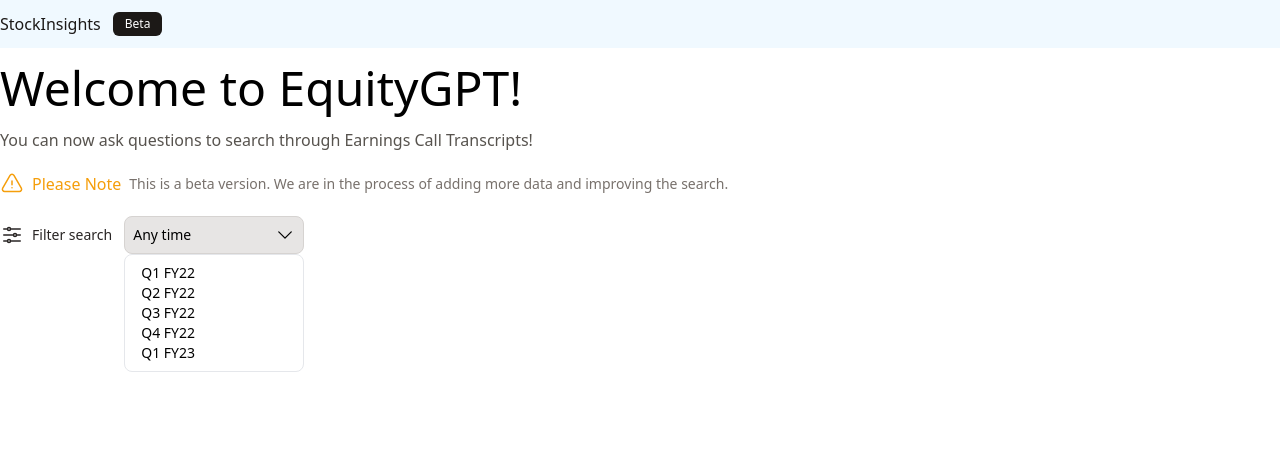
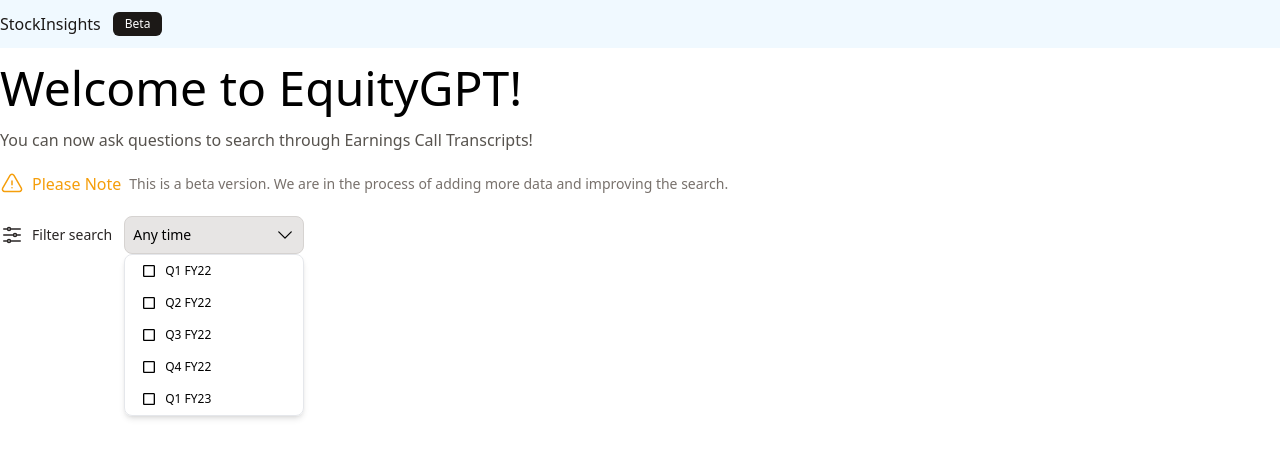
Before and after one commit to dibkb/stockInsights-assignment, a React (Vite) app: page / in a window 1280 px wide. Both pictures are taken after a click on the element "Any time". Shown: the top 458 px of the page. Built offline with nearby package versions, Linux system fonts and the light colour scheme; the HTML template or start-up script is replaced by a standard one.

Commit message:
time options list render

```diff
--- a/package.json
+++ b/package.json
@@ -12,7 +12,8 @@
   "dependencies": {
     "@heroicons/react": "^2.0.17",
     "react": "^18.2.0",
-    "react-dom": "^18.2.0"
+    "react-dom": "^18.2.0",
+    "react-icons": "^4.8.0"
   },
   "devDependencies": {
     "@types/react": "^18.0.28",
--- a/src/components/Search.tsx
+++ b/src/components/Search.tsx
@@ -1,21 +1,15 @@
-import { SparklesIcon } from "@heroicons/react/20/solid";
 import { AdjustmentsHorizontalIcon } from "@heroicons/react/24/outline";
-import { ChevronDownIcon } from "@heroicons/react/24/solid";
+import { ChevronDownIcon, ChevronUpIcon } from "@heroicons/react/24/solid";
+import { MdCheckBox, MdCheckBoxOutlineBlank } from "react-icons/md";
 import React, { useState } from "react";
-const timeOptions = [
-  { id: 1, value: "Q1 FY22" },
-  { id: 2, value: "Q2 FY22" },
-  { id: 3, value: "Q3 FY22" },
-  { id: 4, value: "Q4 FY22" },
-  { id: 5, value: "Q1 FY23" },
-];
-const timeDropDownContent = timeOptions.map((element) => (
-  <div key={element.id}>
-    <p className="text-sm font-medium">{element.value}</p>
-  </div>
-));
+import { timeOptionsList, timeOptions } from "../data/Time";
 const Search: React.FC = () => {
   const [selectTime, setSelectTime] = useState<boolean>(false);
+  const [timeOptionsSelected, setTimeOptionsSelected] = useState<timeOptions[]>(
+    []
+  );
+  const [timeOptionsAvailable, setTimeOptionsAvailable] =
+    useState<timeOptions[]>(timeOptionsList);
   return (
     <div className="container mx-auto flex gap-3">
       <span className="text-stone-800 flex gap-2 items-center">
@@ -30,11 +24,44 @@
           className="flex items-center justify-between w-[180px] border border-stone-300 p-2 rounded-lg cursor-pointer bg-stone-200 text-sm font-medium "
         >
           <p>Any time</p>
-          <ChevronDownIcon className="h-5 w-5" />
+          {selectTime ? (
+            <ChevronDownIcon className="h-5 w-5" />
+          ) : (
+            <ChevronUpIcon className="h-5 w-5" />
+          )}
         </section>
         {selectTime && (
-          <section className="absolute border w-full px-4 py-2 rounded-lg">
-            {timeDropDownContent}
+          <section className="absolute border w-full rounded-lg shadow-md flex flex-col">
+            {timeOptionsSelected.map((element) => (
+              <div
+                key={element.id}
+                onClick={() => {
+                  setTimeOptionsSelected((prev) => [...prev, element]);
+                  setTimeOptionsAvailable((prev) =>
+                    prev.filter((item) => item !== element)
+                  );
+                }}
+                className="cursor-pointer px-4 py-2 flex gap-2 hover:bg-stone-100"
+              >
+                <MdCheckBox />
+                <p className="text-xs font-medium">{element.value}</p>
+              </div>
+            ))}
+            {timeOptionsAvailable.map((element) => (
+              <div
+                key={element.id}
+                onClick={() => {
+                  setTimeOptionsSelected((prev) => [...prev, element]);
+                  setTimeOptionsAvailable((prev) =>
+                    prev.filter((item) => item !== element)
+                  );
+                }}
+                className="cursor-pointer px-4 py-2 flex gap-2 hover:bg-stone-100"
+              >
+                <MdCheckBoxOutlineBlank />
+                <p className="text-xs font-medium">{element.value}</p>
+              </div>
+            ))}
           </section>
         )}
       </div>
--- /dev/null
+++ b/src/data/Time.ts
@@ -0,0 +1,11 @@
+export const timeOptionsList: timeOptions[] = [
+  { id: 1, value: "Q1 FY22" },
+  { id: 2, value: "Q2 FY22" },
+  { id: 3, value: "Q3 FY22" },
+  { id: 4, value: "Q4 FY22" },
+  { id: 5, value: "Q1 FY23" },
+];
+export interface timeOptions {
+  id: number;
+  value: string;
+}
```
Also changed, not shown: 1 other file (tests, documents, lock files or other folders).
